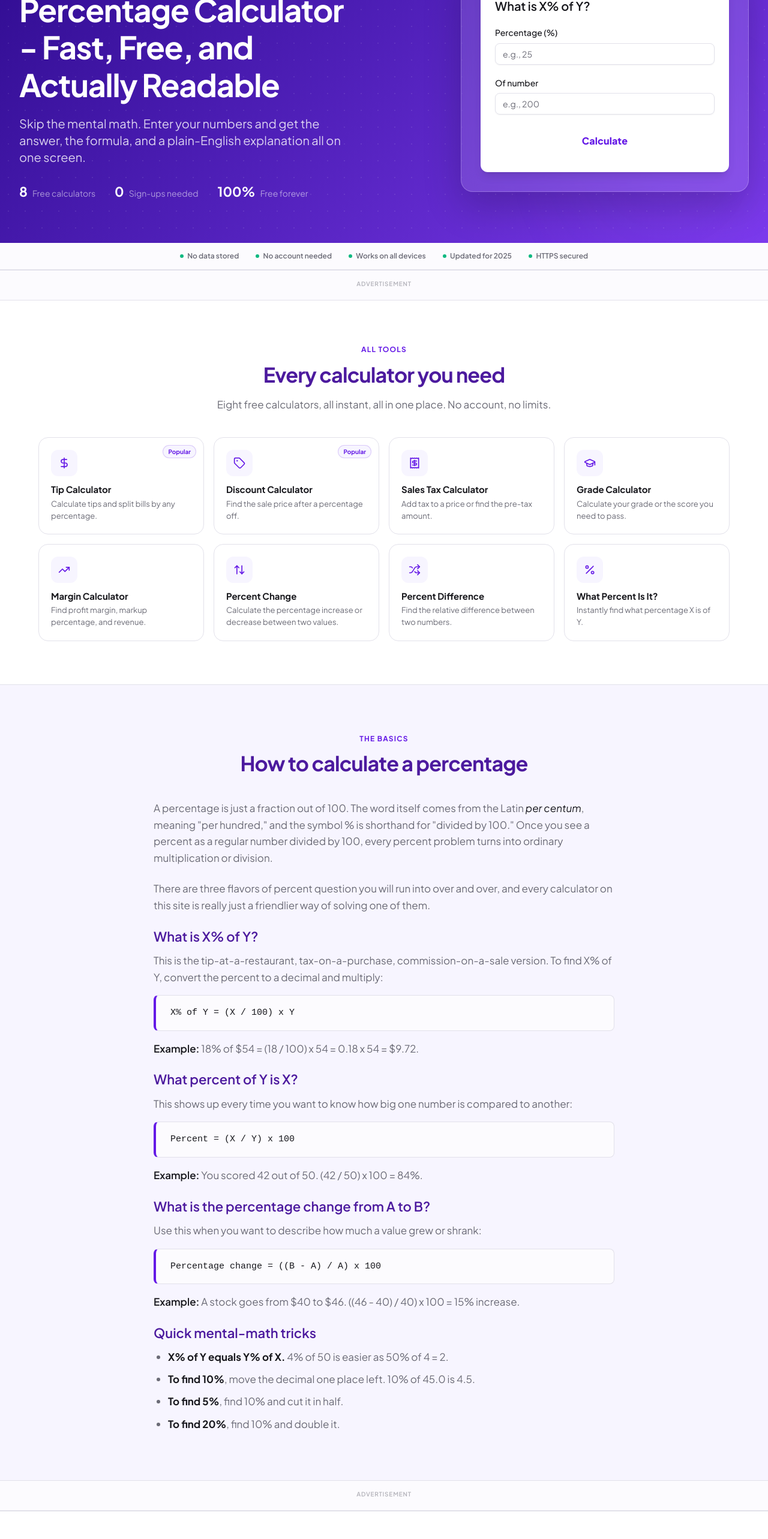
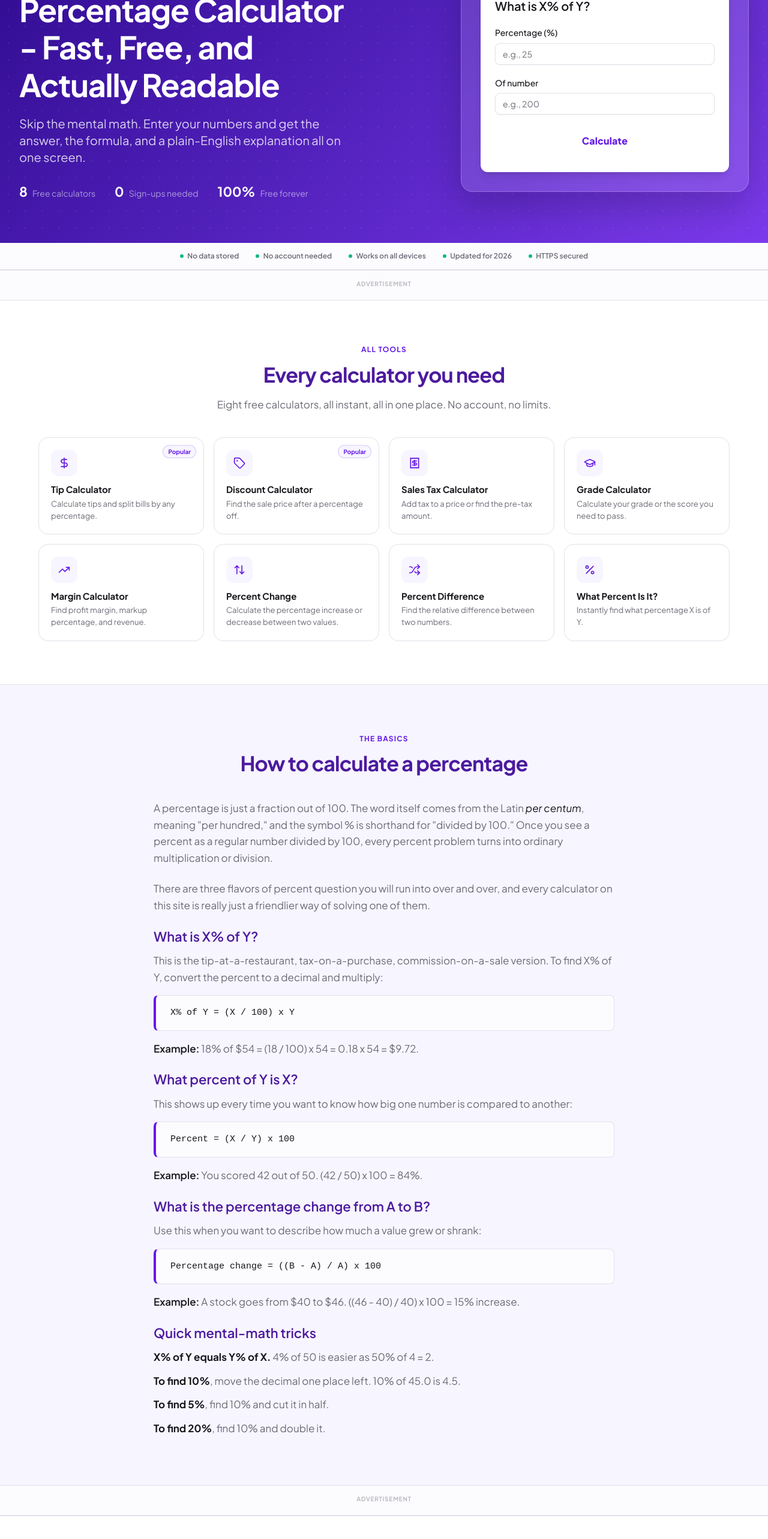
Before and after one commit to MrDVD858/MyPctCaclculator, a React (Vite) app: page / in a window 1280 px wide. Shown: the part 208-2774 px from the top of the page at 60% size. Built offline with nearby package versions, Linux system fonts and the light colour scheme.

Commit message:
Update HomePage.jsx

```diff
--- a/src/pages/HomePage.jsx
+++ b/src/pages/HomePage.jsx
@@ -198,7 +198,7 @@ const trustItems = [
   'No data stored',
   'No account needed',
   'Works on all devices',
-  'Updated for 2025',
+  'Updated for 2026',
   'HTTPS secured',
 ];
 
@@ -453,12 +453,12 @@ const HomePage = () => {
 
                 <div className="mt-[48px] mb-[24px]">
                   <h3 className="mb-[14px] section-heading">Quick mental-math tricks</h3>
-                  <ul className="list-disc pl-[24px] space-y-[10px] text-[hsl(var(--text-secondary))]">
-                    <li><strong className="text-foreground">X% of Y equals Y% of X.</strong> 4% of 50 is easier as 50% of 4 = 2.</li>
-                    <li><strong className="text-foreground">To find 10%</strong>, move the decimal one place left. 10% of 45.0 is 4.5.</li>
-                    <li><strong className="text-foreground">To find 5%</strong>, find 10% and cut it in half.</li>
-                    <li><strong className="text-foreground">To find 20%</strong>, find 10% and double it.</li>
-                  </ul>
+                  <div className="space-y-[12px] text-[hsl(var(--text-secondary))]">
+                    <p><strong className="text-foreground">X% of Y equals Y% of X.</strong> 4% of 50 is easier as 50% of 4 = 2.</p>
+                    <p><strong className="text-foreground">To find 10%</strong>, move the decimal one place left. 10% of 45.0 is 4.5.</p>
+                    <p><strong className="text-foreground">To find 5%</strong>, find 10% and cut it in half.</p>
+                    <p><strong className="text-foreground">To find 20%</strong>, find 10% and double it.</p>
+                  </div>
                 </div>
               </div>
             </div>
```
